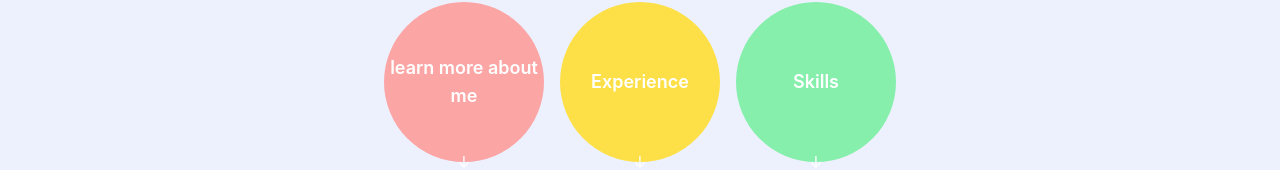
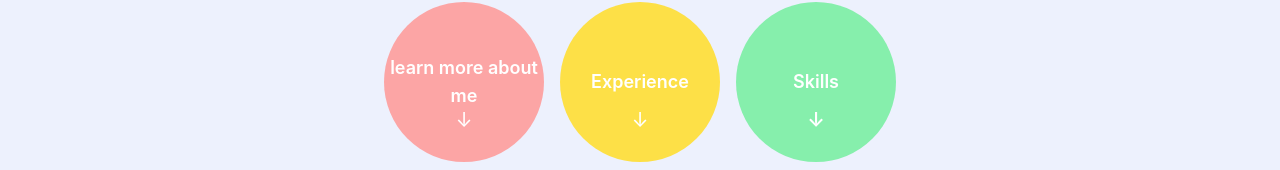
Before and after one commit to mobrilzAkshat/portfolio, a React (Vite) app: page / in a window 1280 px wide. Shown: the part 782-952 px from the top of the page. Built offline with nearby package versions, Linux system fonts and the light colour scheme.

Commit message:
changes in circular buttons of home page

```diff
--- a/src/component/SocialMediaIcons/SocialMediaIcons.tsx
+++ b/src/component/SocialMediaIcons/SocialMediaIcons.tsx
@@ -4,10 +4,10 @@ const SocialMediaIcons = () => {
     const instagramLink = `https://www.instagram.com/akichawla1997/`;
     const gitHubLink = `https://github.com/akshatchawla1997`;
     const linkedInLink = `https://www.linkedin.com/in/akshat-sd1/`;
-    const discord = ''
+    // const discord = ''
 
     return (
-        <ul className="flex gap-6">
+        <ul className="flex gap-6 pt-48">
             <li className="cursor-pointer group transform transition-transform duration-500 hover:scale-125">
                 <a
                     href={linkedInLink}
--- a/src/component/carousel/CircularButtons.tsx
+++ b/src/component/carousel/CircularButtons.tsx
@@ -9,7 +9,7 @@ const CircularButtons = () => {
           <div className="w-40 h-40 bg-red-300 rounded-full flex items-center justify-center text-white text-center text-lg font-semibold transition-transform transform group-hover:scale-110">
             learn more about me
           </div>
-          <div className="absolute bottom-0 left-1/2 transform -translate-x-1/2 translate-y-3 text-white">
+          <div className="absolute bottom-10 text-semibold text-xl left-1/2 transform -translate-x-1/2 translate-y-3 text-white">
             &darr;
           </div>
         </NavHashLink>
@@ -19,7 +19,7 @@ const CircularButtons = () => {
           <div className="w-40 h-40 bg-yellow-300 rounded-full flex items-center justify-center text-white text-center text-lg font-semibold transition-transform transform group-hover:scale-110">
             Experience
           </div>
-          <div className="absolute bottom-0 left-1/2 transform -translate-x-1/2 translate-y-3 text-white">
+          <div className="absolute  bottom-10 text-semibold text-xl left-1/2 transform -translate-x-1/2 translate-y-3 text-white">
             &darr;
           </div>
         </NavHashLink>
@@ -29,7 +29,7 @@ const CircularButtons = () => {
           <div className="w-40 h-40 bg-green-300 rounded-full flex items-center justify-center text-white text-center text-lg font-semibold transition-transform transform group-hover:scale-110">
             Skills
           </div>
-          <div className="absolute bottom-0 left-1/2 transform -translate-x-1/2 translate-y-3 text-white">
+          <div className="absolute  bottom-10 font-semibold text-xl left-1/2 transform -translate-x-1/2 translate-y-3 text-white">
             &darr;
           </div>
         </NavHashLink>
--- a/src/pages/Home.tsx
+++ b/src/pages/Home.tsx
@@ -121,7 +121,7 @@ const Home = () => {
       <h2 className="font-semibold text-2xl py-10">My Skills</h2>
         <SkillsBarChart />
       </section>
-      <section className="absolute bottom-[-4rem] flex flex-col lg:flex-row justify-center lg:justify-between w-full items-center pt-20">
+      <section className="absolute bottom-[-4rem] flex flex-col lg:flex-row justify-center lg:justify-between w-full items-center pt-48">
         <motion.div
           className="text-xl mb-[1rem] m-[2rem] lg:mb-[6rem]"
           initial={{ opacity: 0 }}
```
